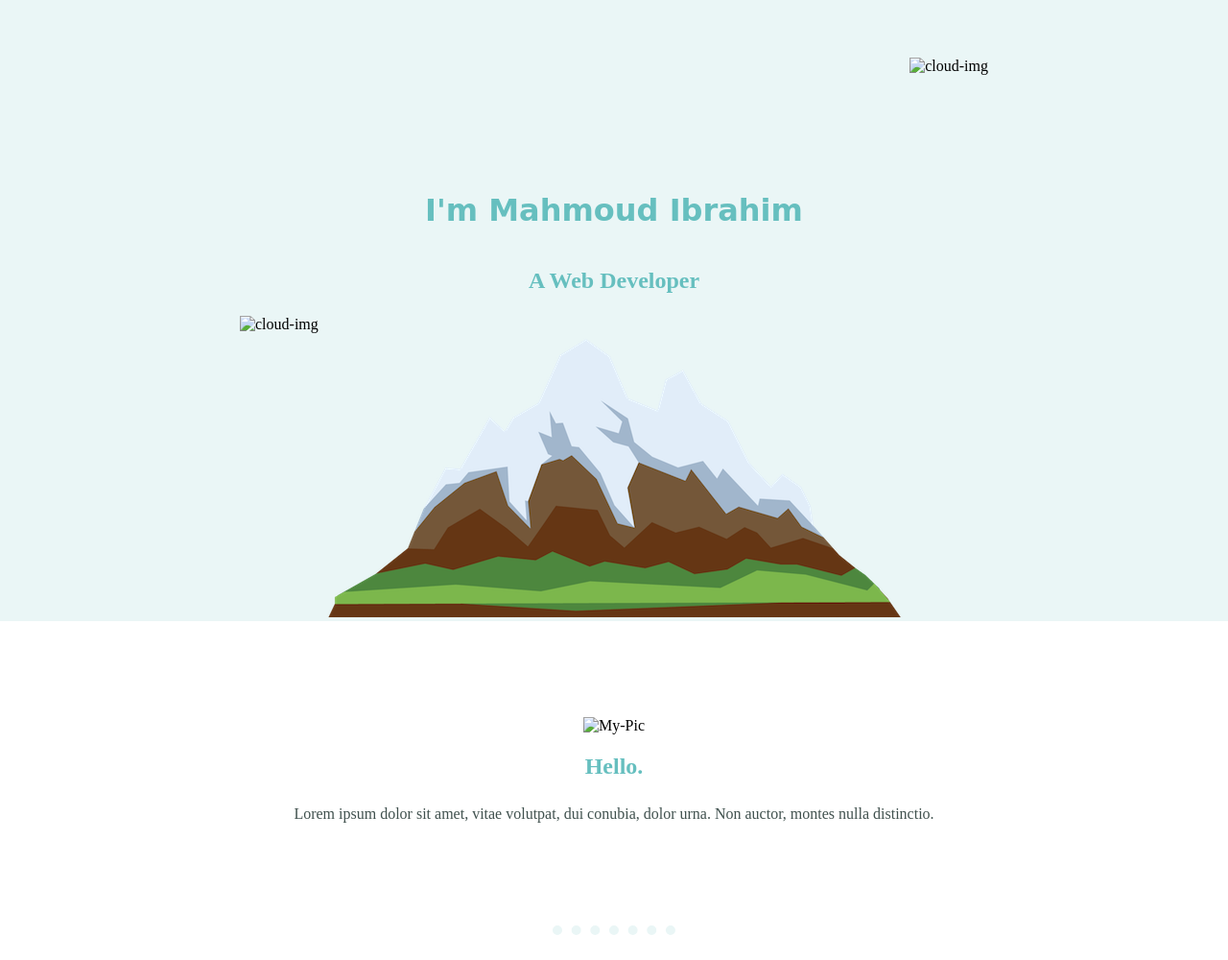
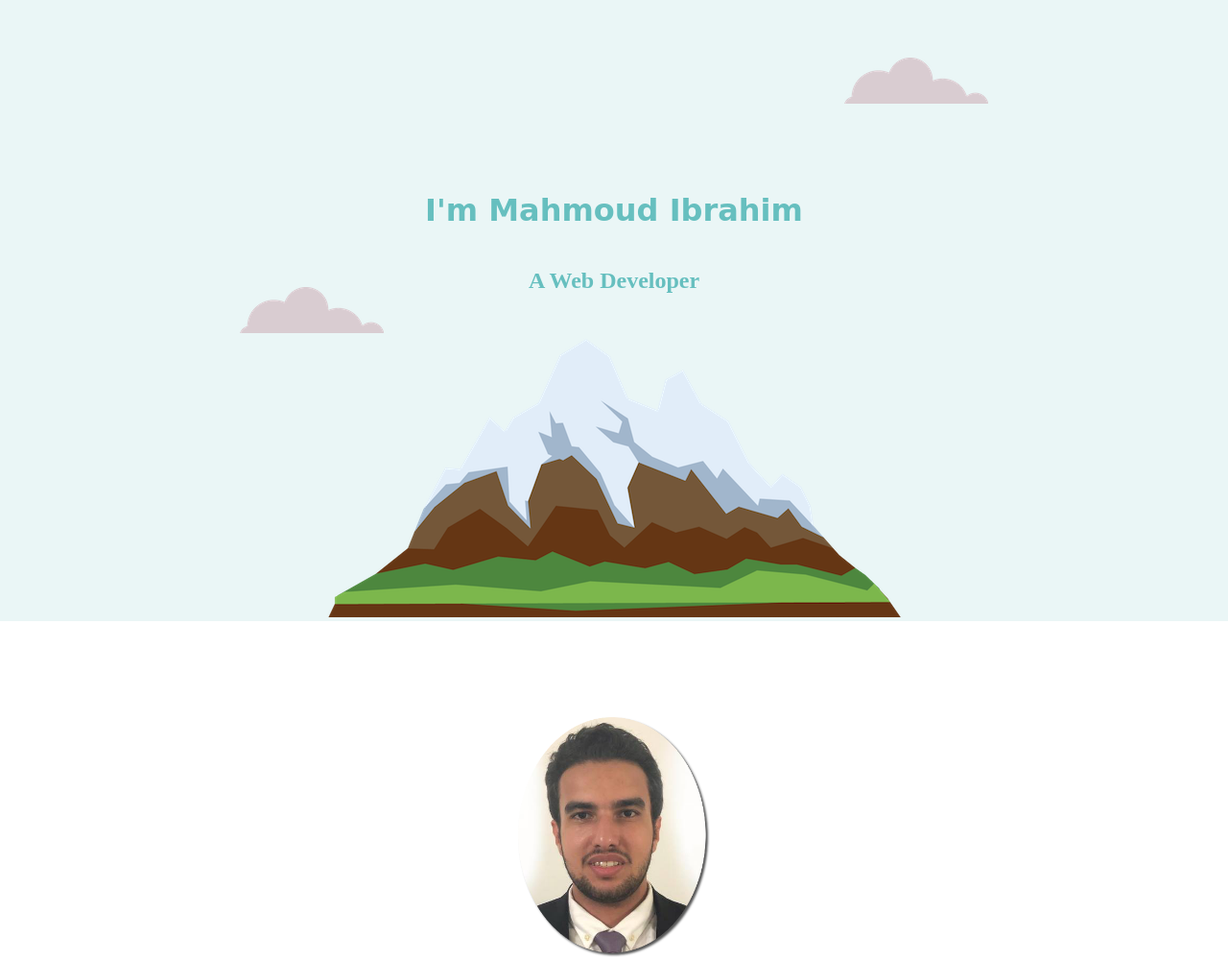
Before and after one commit to Mahmoudibrahim54/CV-HTML-CSS, a plain HTML site: page index.html in a window 1280 px wide. Shown: the top 1000 px of the page at 96% size. Drawn offline with Linux system fonts and the light colour scheme; files that its build step writes are made by us from their sources; files whose address does not match are found by name.

Commit message:
Update index.html

```diff
--- a/index.html
+++ b/index.html
@@ -3,21 +3,21 @@
   <head>
     <meta charset="utf-8">
     <title>Mahmoud Ibrahim</title>
-    <link rel="stylesheet" href="css/styles.css">
+    <link rel="stylesheet" href="styles.css">
     <link rel="icon" href="MahmoudIbrahim.jpg">
   </head>
   <body>
     <div class="top-container">
-      <img class="First-Cloud" src="images/cloud.png" alt="cloud-img">
+      <img class="First-Cloud" src="cloud.png" alt="cloud-img">
       <h1>I'm Mahmoud Ibrahim</h1>
       <h2 class="job">A Web Developer</h2>
-      <img class="Second-Cloud" src="images/cloud.png" alt="cloud-img">
+      <img class="Second-Cloud" src="cloud.png" alt="cloud-img">
       <img src="images/mountain.png" alt="mountain-img">
     </div>
 
     <div class="middle-container">
   <div class="profile">
-    <img class="profile-pic" src="images\Mahmoud-Ibrahim.png" alt="My-Pic">
+    <img class="profile-pic" src="Mahmoud-Ibrahim.png" alt="My-Pic">
     <h2>Hello.</h2>
     <p>Lorem ipsum dolor sit amet, vitae volutpat, dui conubia, dolor urna. Non auctor, montes nulla distinctio.</p>
   </div>
```
